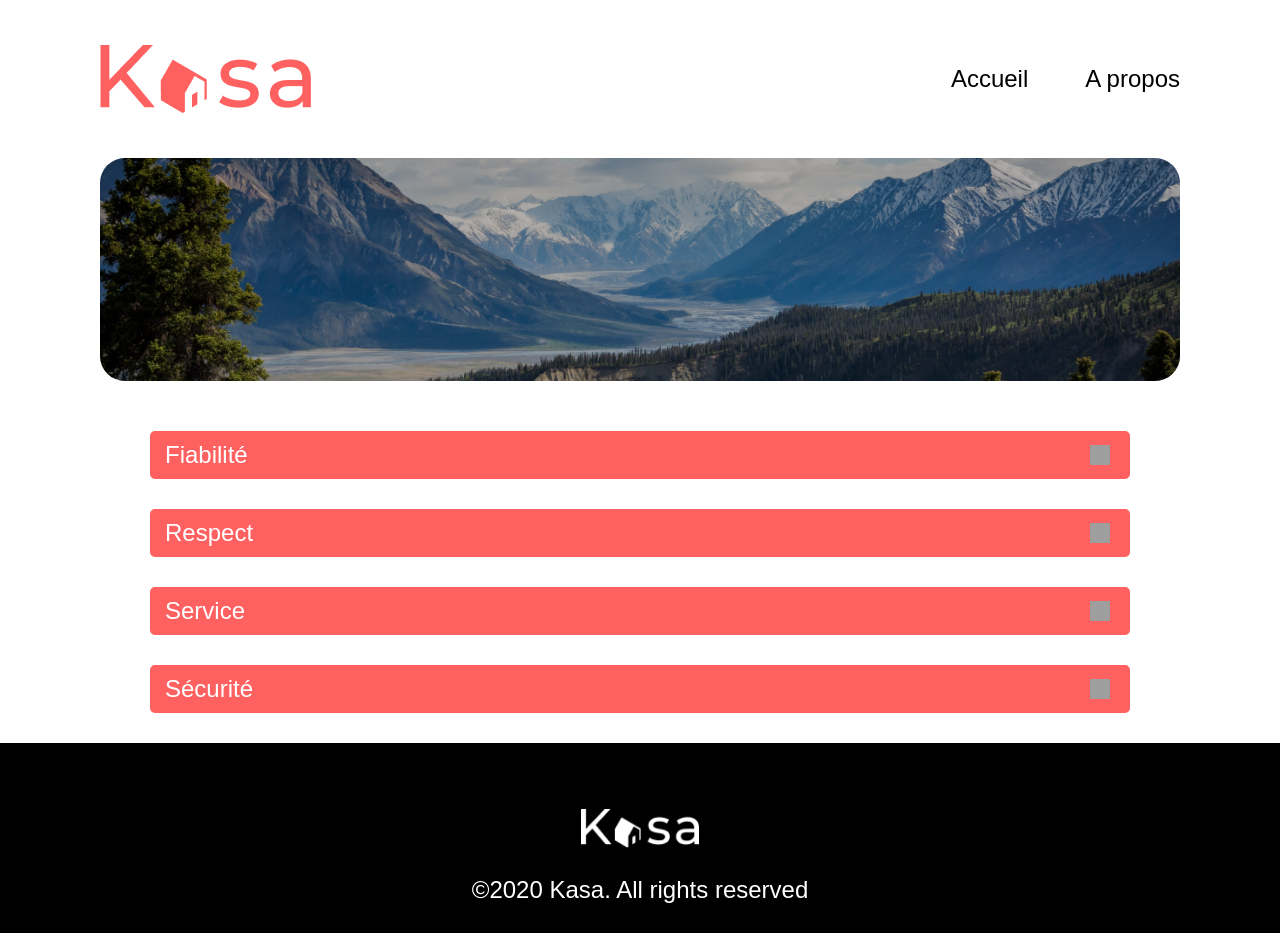
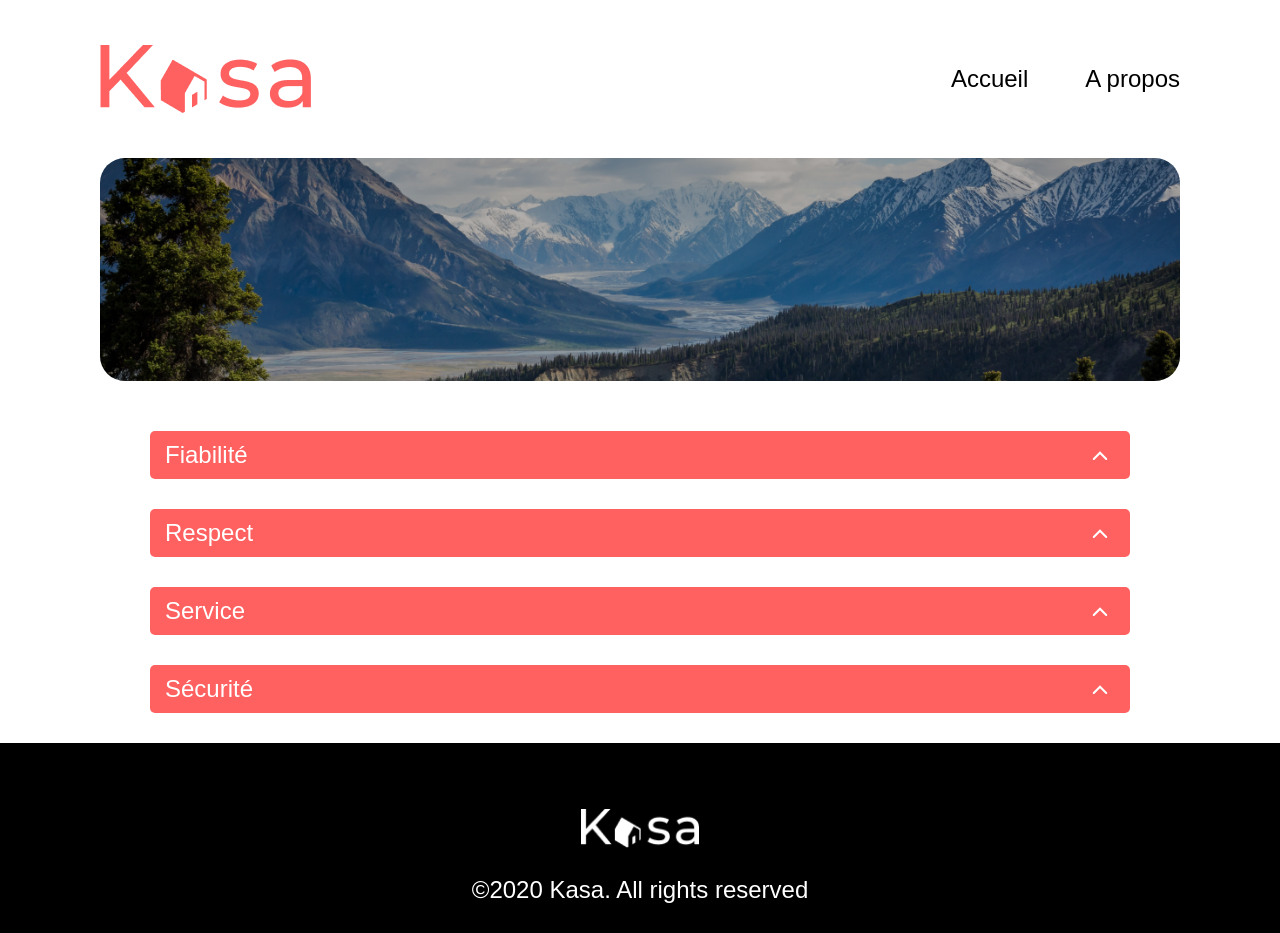
Before and after one commit to SilviaTGit/Project5, a React (Vite) app in the folder kasa/: page /about in a window 1280 px wide. Built offline with nearby package versions, Linux system fonts and the light colour scheme; grey boxes are pictures that could not be loaded.

Commit message:
Fixing the arrow icon and the collapse component

```diff
--- a/kasa/src/assets/styles/components/_collapse.scss
+++ b/kasa/src/assets/styles/components/_collapse.scss
@@ -24,22 +24,22 @@
   .arrow-icon {
     width: 20px;
     height: 20px;
-    transition: transform 0.3s ease; /* Animazione della freccia */
+    transition: transform 0.3s ease; /* Animation of the arrow */
   }
 
   .arrow-icon.rotate {
-    transform: rotate(180deg); /* Ruota di 180 gradi quando aperto */
+    transform: rotate(180deg); /* Rotate 180 degrees when open */
   }
 
   .collapse-content {
     max-height: 0;
     overflow: hidden;
     opacity: 0;
-  transition: max-height 0.5s ease, opacity 0.3s ease; /* Animazione apertura */
+  transition: max-height 0.5s ease, opacity 0.3s ease; /* Opening animation */
 }
 
   .collapse-content.open {
     max-height: 500px;
     opacity: 1;
-    transition: max-height 0.5s ease, opacity 0.5s ease; /* Animazione */
+    transition: max-height 0.5s ease, opacity 0.5s ease; /* Animation */
   }
```
Also changed, not shown: kasa/src/components/Collapse.jsx (+6 -12 lines), kasa/src/assets/images/arrow-icon.svg (added).
